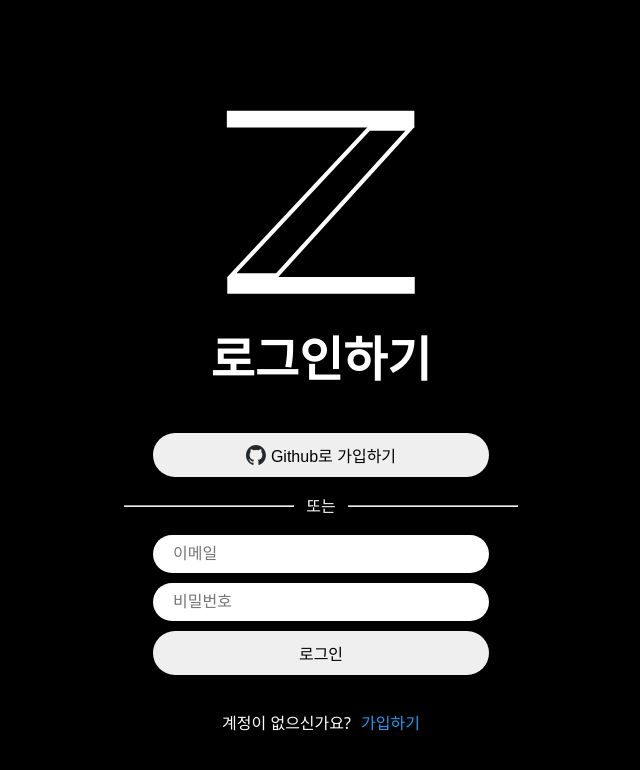
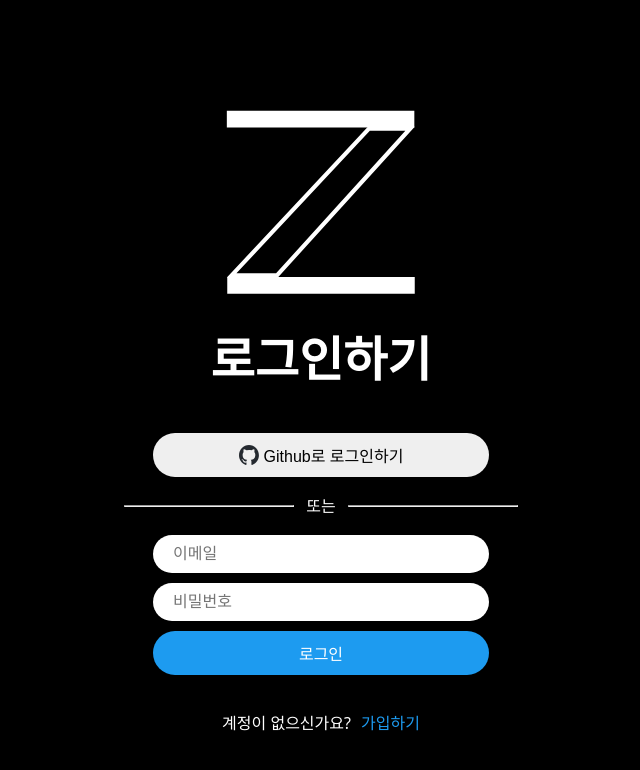
Before and after one commit to hyeonpearl/snap-story, a React (Vite) app: page /signin in a window 1280 px wide. Shown: the top 770 px of the page, without its empty margins (319-959 px from the left). Built offline with nearby package versions, Linux system fonts and the light colour scheme.

Commit message:
refactor: Input submit 기능 Button 컴포넌트로 분리
* css 수정

```diff
--- a/src/_zlib/components/Button.tsx
+++ b/src/_zlib/components/Button.tsx
@@ -9,22 +9,23 @@ const StyledButton = styled.button`
   border-radius: 50px;
   border: none;
   font-size: 16px;
+  width: 100%;
   cursor: pointer;
 
   &:hover {
     opacity: 0.8;
   }
 
-  &[type='primary'] {
+  &[styled='primary'] {
     background: #1d9bf0;
     color: white;
   }
-  &[type='secondary'] {
+  &[styled='secondary'] {
     background: black;
     color: #1d9bf0;
     border: 1px solid #1d9bf0;
   }
-  &[type='social'] {
+  &[styled='social'] {
     font-weight: 500;
     display: flex;
     justify-content: center;
--- a/src/_zlib/components/Input.tsx
+++ b/src/_zlib/components/Input.tsx
@@ -9,12 +9,4 @@ const StyledInput = styled.input`
   border-radius: 50px;
   border: none;
   font-size: 16px;
-
-  &[type='submit'] {
-    cursor: pointer;
-
-    &:hover {
-      opacity: 0.8;
-    }
-  }
 `;
--- a/src/_zlib/components/Wrapper.tsx
+++ b/src/_zlib/components/Wrapper.tsx
@@ -9,10 +9,15 @@ const StyledWrapper = styled.div`
   justify-content: center;
   align-items: center;
 
-  &[type='form'] {
+  &[type='page'] {
     height: 100vh;
     flex-direction: column;
-    align-items: center;
     width: 420px;
   }
+
+  &[type='form'] {
+    flex-direction: column;
+    width: 80%;
+    gap: 10px;
+  }
 `;
--- a/src/pages/SignIn.tsx
+++ b/src/pages/SignIn.tsx
@@ -9,22 +9,29 @@ import { Wrapper } from '../_zlib/components/Wrapper';
 import useSignIn from '../_zlib/hooks/useSignIn';
 
 export default function SignIn() {
-  const { isLoading, form, error, onChange, onSubmit, moveToSignUp } =
-    useSignIn();
+  const {
+    isLoading,
+    form,
+    error,
+    onChange,
+    onSubmit,
+    onSignInGithub,
+    moveToSignUp,
+  } = useSignIn();
 
   return (
     <>
-      <Wrapper type={'form'}>
+      <Wrapper type={'page'}>
         <Icon src='/z.svg' width={250} height={250} />
         <Txt typography={'h1'}>로그인하기</Txt>
         <Spacing direction='vertical' size={50} />
 
-        <Form>
-          <Button type={'social'}>
+        <Wrapper type='form'>
+          <Button styled={'social'} onClick={onSignInGithub}>
             <Icon src='github.svg' width={20} height={20} />
-            Github로 가입하기
+            Github로 로그인하기
           </Button>
-        </Form>
+        </Wrapper>
 
         <Spacing direction='vertical' size={20} />
         <LineBreak text='또는' />
@@ -47,11 +54,9 @@ export default function SignIn() {
             onChange={onChange}
             required
           />
-          <Input
-            value={isLoading ? '로그인 중...' : '로그인'}
-            type={'submit'}
-            required
-          />
+          <Button styled={'primary'} type={'submit'} required>
+            {isLoading ? '로그인 중...' : '로그인'}
+          </Button>
           {error ? <Txt typography='error'>{error}</Txt> : null}
           <Spacing direction='vertical' size={20} />
 
--- a/src/pages/SignUp.tsx
+++ b/src/pages/SignUp.tsx
@@ -9,24 +9,31 @@ import { Wrapper } from '../_zlib/components/Wrapper';
 import useSignUp from '../_zlib/hooks/useSignUp';
 
 export default function SignUp() {
-  const { isLoading, form, error, onChange, onSubmit, moveToSignIn } =
-    useSignUp();
+  const {
+    isLoading,
+    form,
+    error,
+    onChange,
+    onSubmit,
+    onSignInGithub,
+    moveToSignIn,
+  } = useSignUp();
 
   return (
     <>
-      <Wrapper type={'form'}>
+      <Wrapper type={'page'}>
         <Icon src='/z.svg' width={250} height={250} />
         <Txt typography={'h1'}>지금 일어나고 있는 일</Txt>
         <Spacing direction='vertical' size={50} />
         <Txt typography={'h4'}>지금 가입하세요.</Txt>
         <Spacing direction='vertical' size={30} />
 
-        <Form>
-          <Button type={'social'}>
+        <Wrapper type={'form'}>
+          <Button styled={'social'} onClick={onSignInGithub}>
             <Icon src='github.svg' width={20} height={20} />
             Github로 가입하기
           </Button>
-        </Form>
+        </Wrapper>
 
         <Spacing direction='vertical' size={20} />
         <LineBreak text='또는' />
@@ -57,18 +64,15 @@ export default function SignUp() {
             onChange={onChange}
             required
           />
-          <Input
-            value={isLoading ? '만드는 중...' : '계정 만들기'}
-            styled={'primary'}
-            type={'submit'}
-            required
-          />
+          <Button styled={'primary'} type={'submit'} required>
+            {isLoading ? '만드는 중...' : '계정 만들기'}
+          </Button>
           {error ? <Txt typography='error'>{error}</Txt> : null}
           <Spacing direction={'vertical'} size={25} />
 
           <Txt typography='h4'>이미 가입하셨나요?</Txt>
           <Spacing direction='vertical' size={5} />
-          <Button type={'secondary'} onClick={moveToSignIn}>
+          <Button styled={'secondary'} onClick={moveToSignIn}>
             로그인
           </Button>
         </Form>
```
